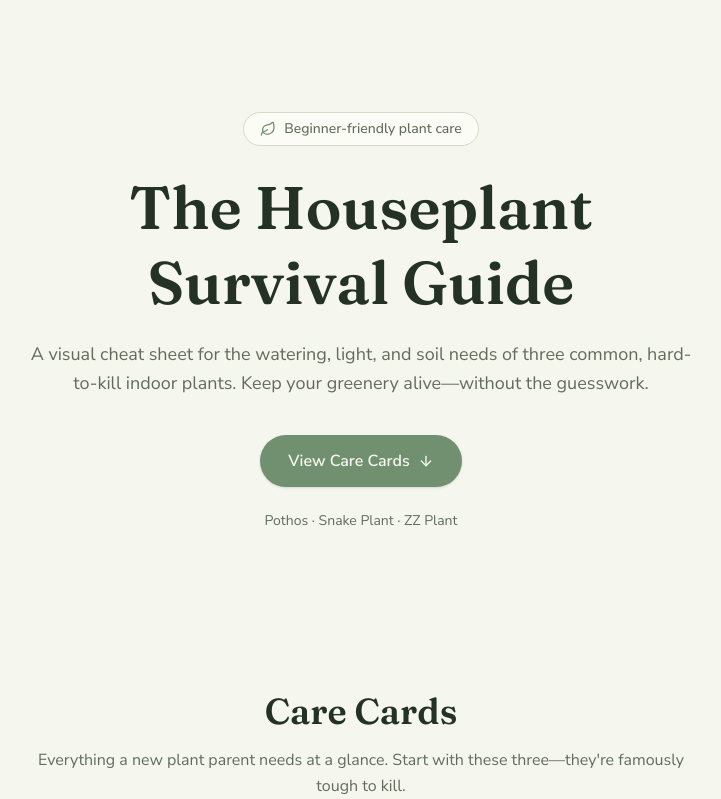
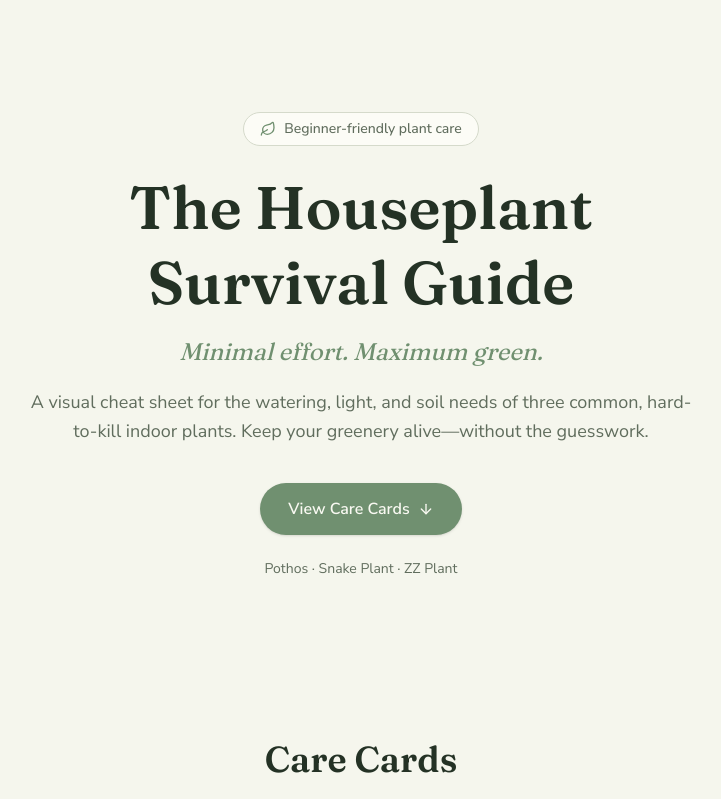
Before and after one commit to anirudhagedam27/Houseplant, a Next.js app: page / in a window 1280 px wide. Shown: the top 799 px of the page, without its empty margins (279-1000 px from the left). Built offline with nearby package versions, Linux system fonts and the light colour scheme.

Commit message:
Add tagline under hero headline

```diff
--- a/components/hero.tsx
+++ b/components/hero.tsx
@@ -12,6 +12,10 @@ export function Hero() {
         <h1 className="mt-6 text-balance font-serif text-4xl font-semibold leading-tight text-foreground sm:text-6xl">
           The Houseplant Survival Guide
         </h1>
+
+        <p className="mt-4 font-serif text-xl italic text-primary sm:text-2xl">
+          Minimal effort. Maximum green.
+        </p>
 
         <p className="mt-5 max-w-2xl text-pretty text-lg leading-relaxed text-muted-foreground">
           A visual cheat sheet for the watering, light, and soil needs of three
```
